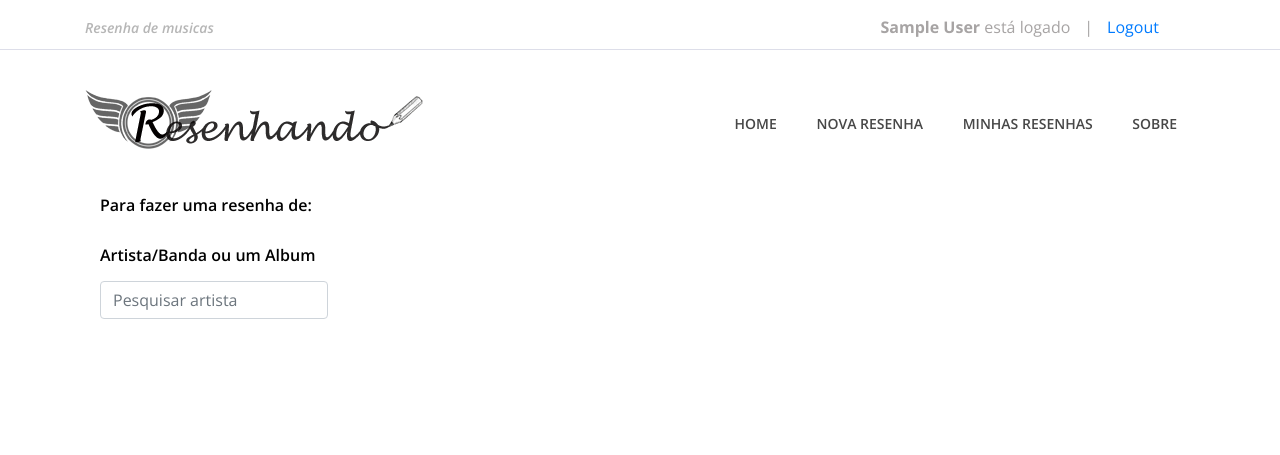
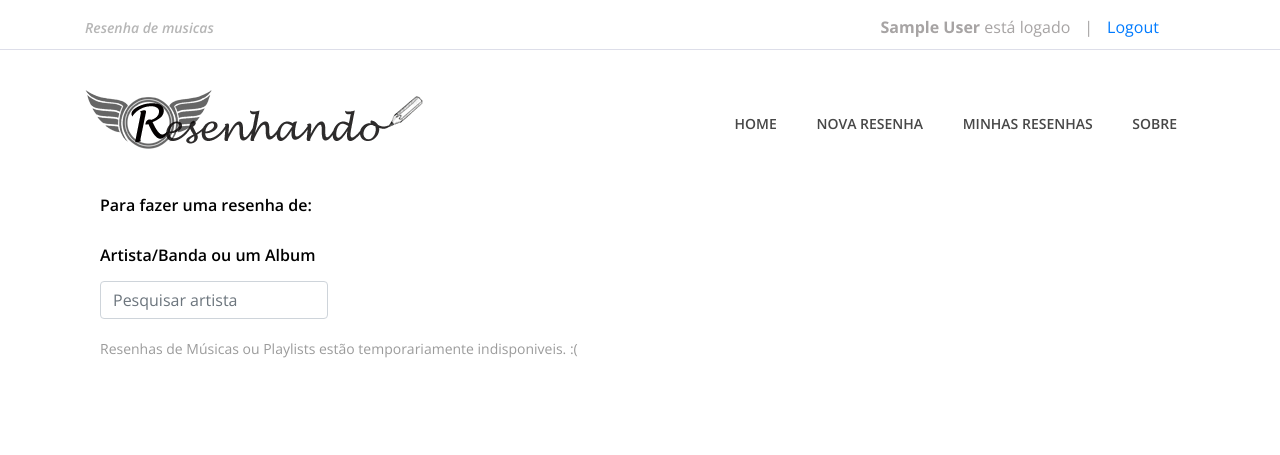
Before and after one commit to raphaelcordon/Resenhando, a Flask app: page /resenhaIndex in a window 1280 px wide. Shown: the top 455 px of the page. Run offline with Flask 2, Linux system fonts and the light colour scheme; the visitor is signed in with stand-in values (Sample User, id 1); some libraries are stand-ins or nearby versions.

Commit message:
Update resenhaIndex.html

```diff
--- a/templates/resenha/resenhaIndex.html
+++ b/templates/resenha/resenhaIndex.html
@@ -8,6 +8,7 @@
                 <h6><br>Artista/Banda ou um Album</h6>
                 <p>{% include 'partials/resenhaForm.html' %}</p>
             </div>
+            <p>Resenhas de Músicas ou Playlists estão temporariamente indisponiveis. :(</p>
         </div>
     </section>
 </main>
```
